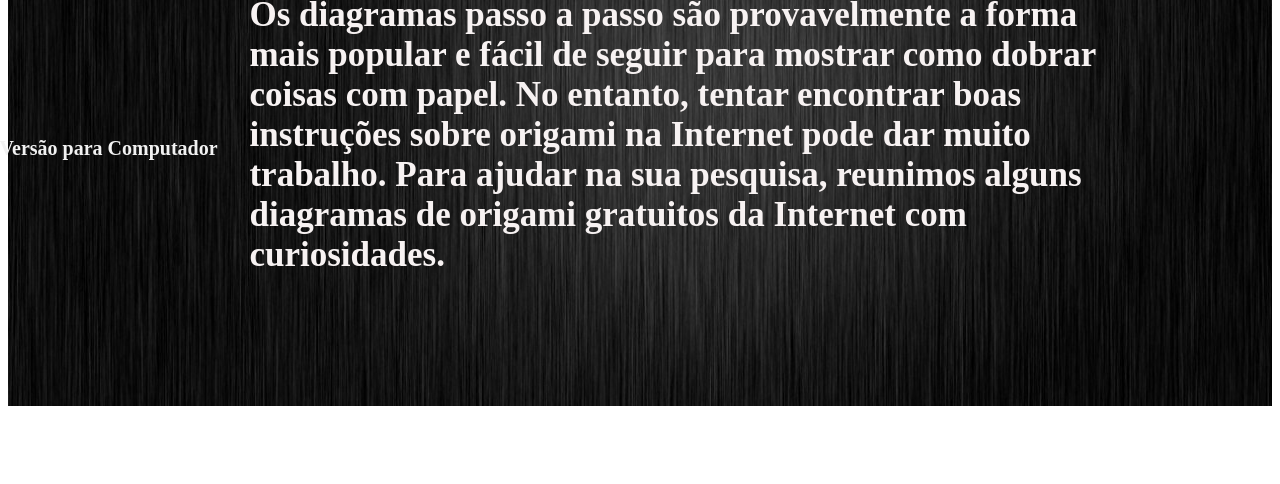
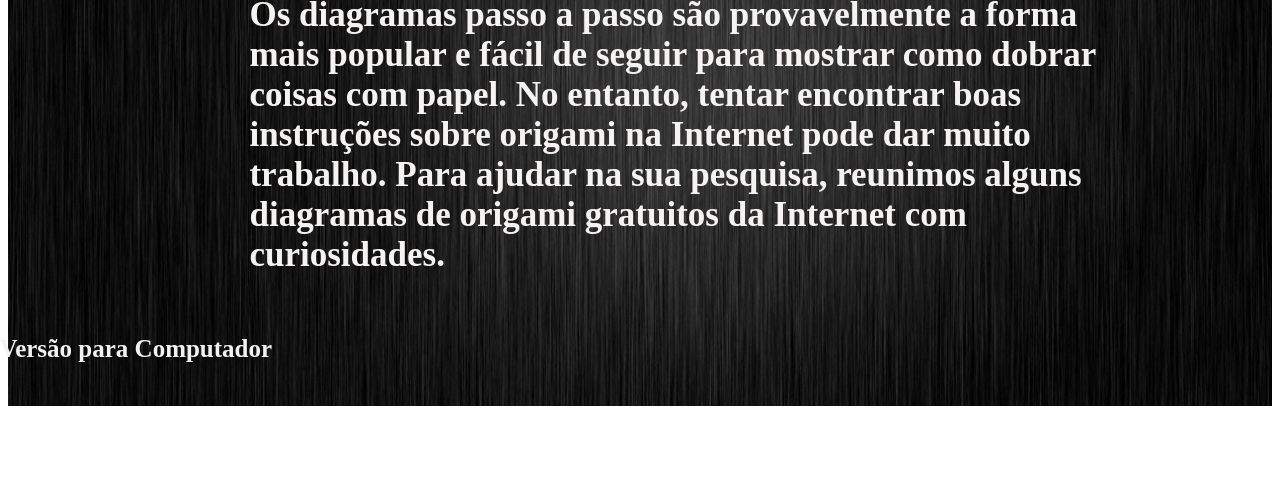
Before and after one commit to sofilouise/origami, a plain HTML site: page index.html in a window 1280 px wide. Shown: the part 276-760 px from the top of the page. Drawn offline with Linux system fonts and the light colour scheme.

Commit message:
Update style.css

```diff
--- a/style.css
+++ b/style.css
@@ -50,10 +50,10 @@ a:active{
 
 .bodyimg h4{
   color:#f2f2f2;
-  font-size: 20px;
+  font-size: 25px;
   width: 675px;
   position: absolute;
-  top:20%;
+  top:45%;
   left:10%;  transform: translate(-20%, 800%);
 }
 
```
